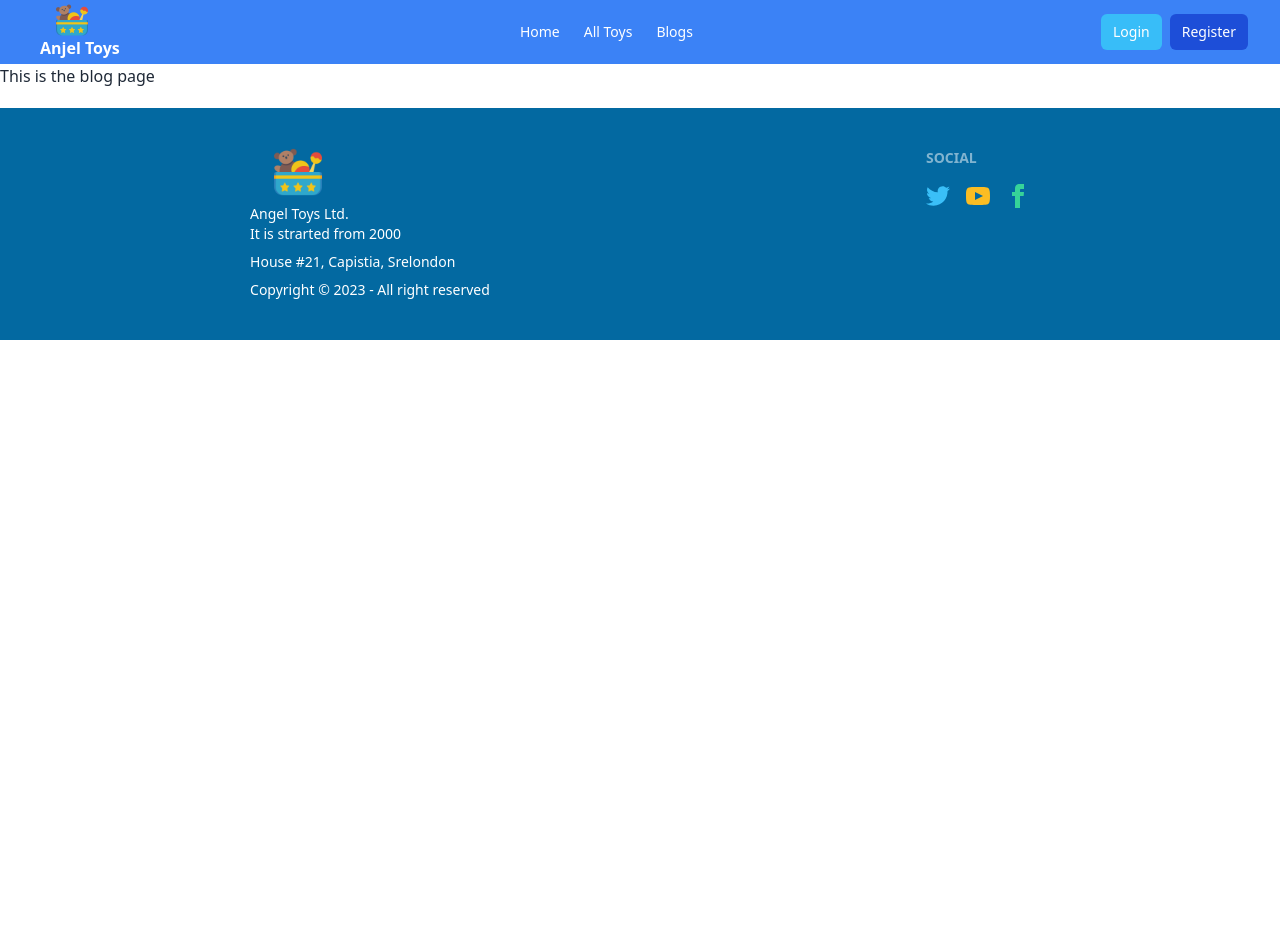
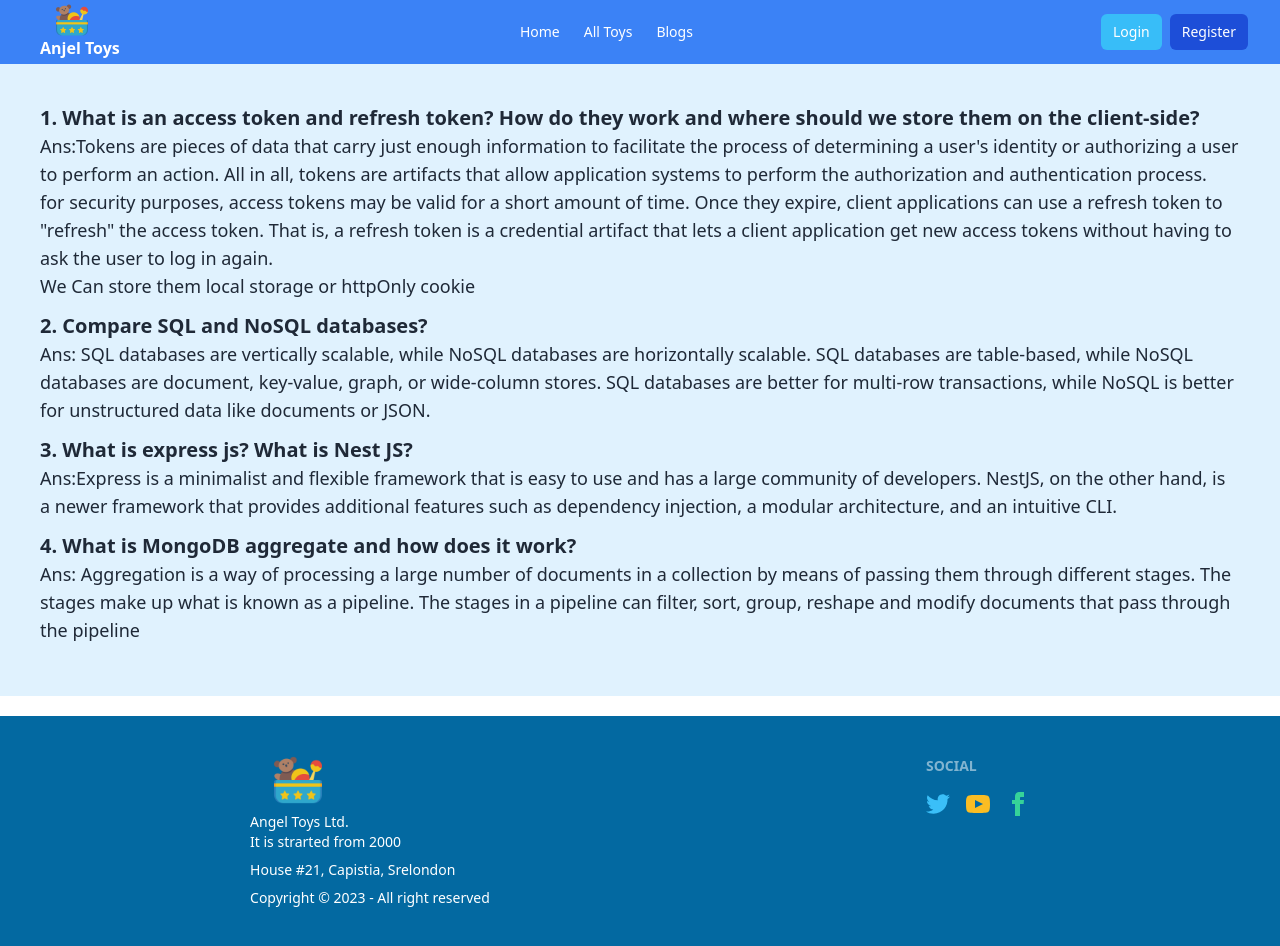
Before and after one commit to ashrafulasif123/toys-angel-client, a React (Vite) app: page /blogs in a window 1280 px wide. Before the commit the page ends 800 px from the top, so only its background shows below. Built offline with nearby package versions, Linux system fonts and the light colour scheme; no server answers.

Commit message:
In blog page question answer added

```diff
--- a/src/components/Blogs/Blogs.jsx
+++ b/src/components/Blogs/Blogs.jsx
@@ -4,8 +4,19 @@ import useTitle from '../../hooks/useTitle';
 const Blogs = () => {
     useTitle('Blog')
     return (
-        <div>
-            This is the blog page
+        <div className='mx-auto bg-sky-100 p-10'>
+            <h2 className='text-xl font-semibold'>1. What is an access token and refresh token? How do they work and where should we store them on the client-side?</h2>
+            <p className='text-lg mb-3'>Ans:Tokens are pieces of data that carry just enough information to facilitate the process of determining a user's identity or authorizing a user to perform an action. All in all, tokens are artifacts that allow application systems to perform the authorization and authentication process.
+                <br /> for security purposes, access tokens may be valid for a short amount of time. Once they expire, client applications can use a refresh token to "refresh" the access token. That is, a refresh token is a credential artifact that lets a client application get new access tokens without having to ask the user to log in again. <br />
+                We Can store them local storage or httpOnly cookie
+            </p>
+            <h2 className='text-xl font-semibold'>2. Compare SQL and NoSQL databases?</h2>
+            <p className='text-lg mb-3'>Ans: SQL databases are vertically scalable, while NoSQL databases are horizontally scalable. SQL databases are table-based, while NoSQL databases are document, key-value, graph, or wide-column stores. SQL databases are better for multi-row transactions, while NoSQL is better for unstructured data like documents or JSON.</p>
+            <h2 className='text-xl font-semibold'>3. What is express js? What is Nest JS?</h2>
+            <p className='text-lg mb-3'>Ans:Express is a minimalist and flexible framework that is easy to use and has a large community of developers. NestJS, on the other hand, is a newer framework that provides additional features such as dependency injection, a modular architecture, and an intuitive CLI. </p>
+            <h2 className='text-xl font-semibold'>4. What is MongoDB aggregate and how does it work?</h2>
+            <p className='text-lg mb-3'>Ans:  Aggregation is a way of processing a large number of documents in a collection by means of passing them through different stages. The stages make up what is known as a pipeline. The stages in a pipeline can filter, sort, group, reshape and modify documents that pass through the pipeline</p>
+
         </div>
     );
 };
```
